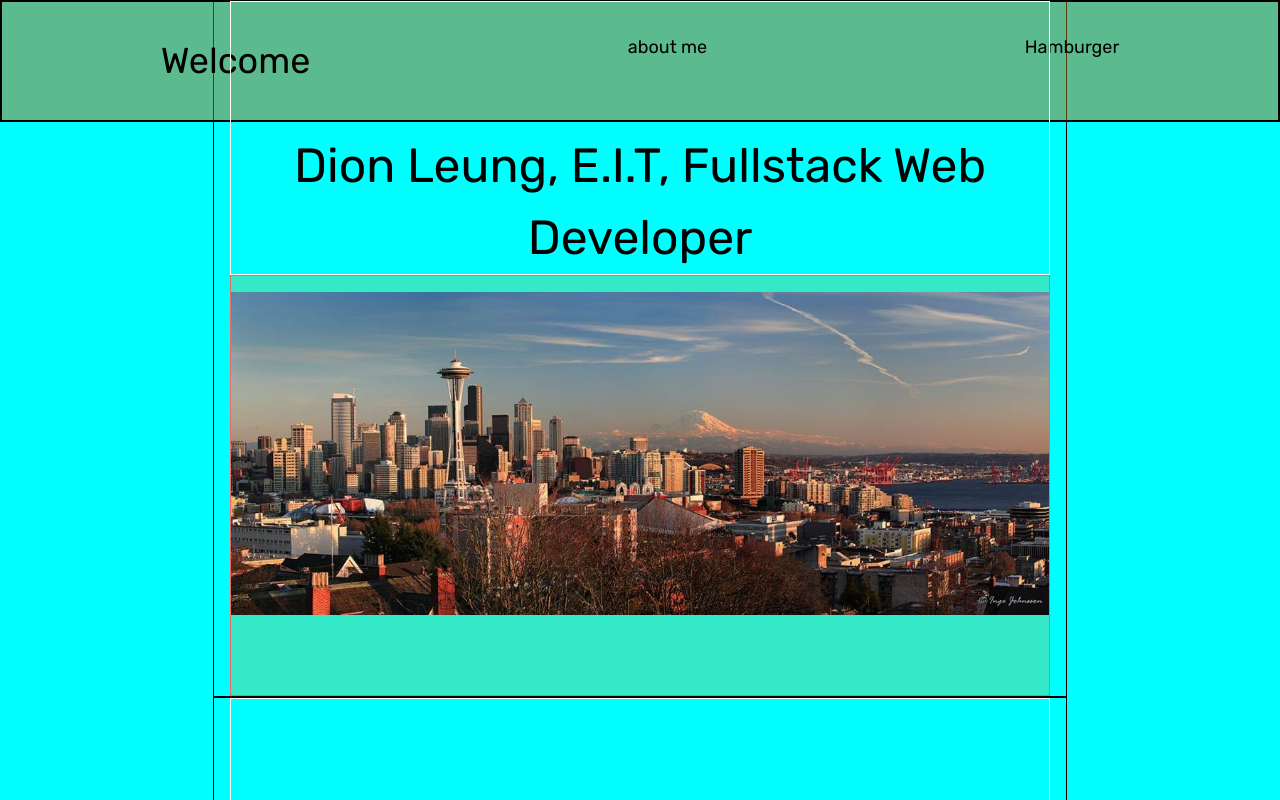
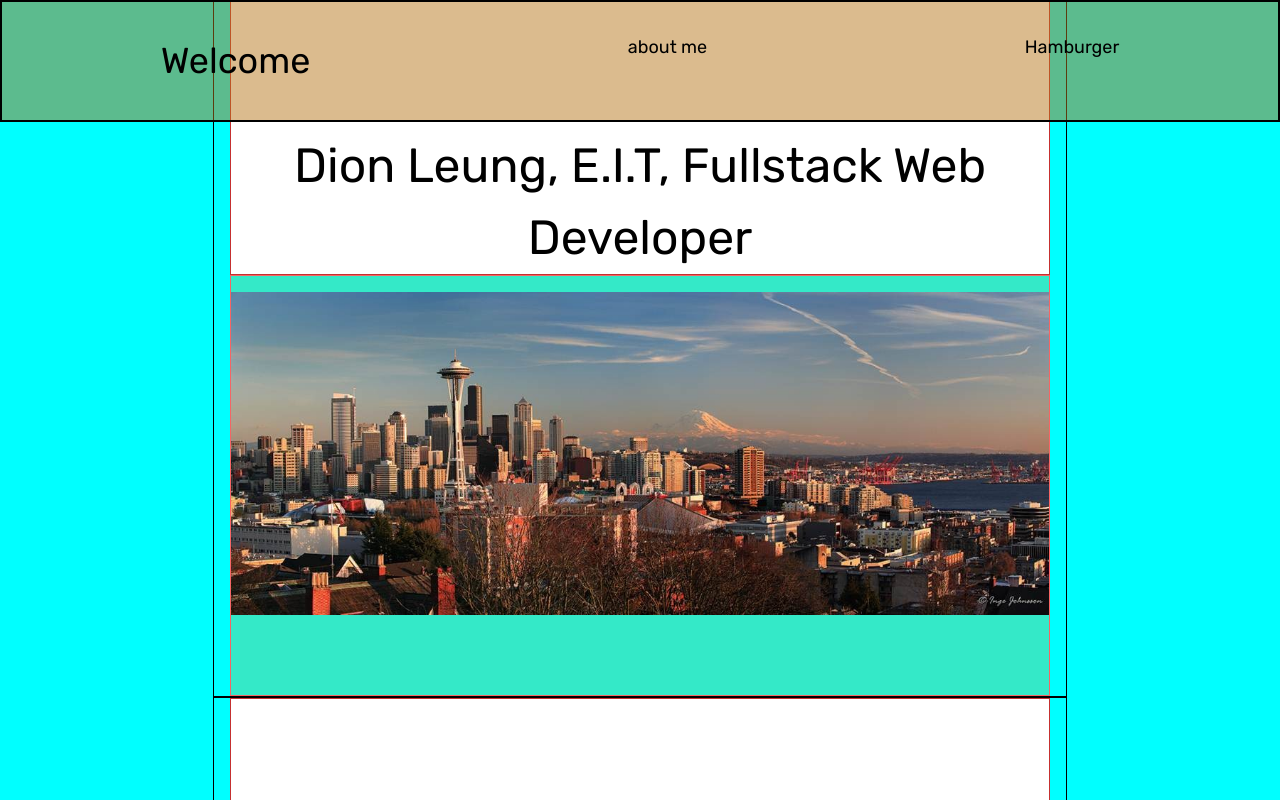
Before and after one commit to dionleung14/Portfolio-React, a React (Create React App) app: page /about-me in a window 1280 px wide. Shown: the top 800 px of the page. Built offline with nearby package versions, Linux system fonts and the light colour scheme.

Commit message:
changed z-index of navbar

```diff
--- a/src/components/FirstHeader.js
+++ b/src/components/FirstHeader.js
@@ -2,7 +2,7 @@
 
 export default function FirstHeader(props) {
   return (
-    <h1 className="border border-white border-2 text-center text-5xl sticky top-0 pt-32">
+    <h1 className="border border-red-700 border-4 text-center text-5xl bg-white sticky top-0 pt-32">
       {props.text}
     </h1>
   );
--- a/src/components/Navbar.js
+++ b/src/components/Navbar.js
@@ -3,7 +3,7 @@
 
 export default function Navbar() {
   return (
-    <div className="flex justify-around border-solid border-2 border-black w-full py-8 fixed top-0 mb-10 bg-opacity-50 bg-yellow-700">
+    <div className="flex justify-around border-solid border-2 border-black w-full py-8 fixed top-0 mb-10 bg-opacity-50 bg-yellow-700 z-20">
       <div>
         <Link to="/" className="text-4xl">
           Welcome
```
